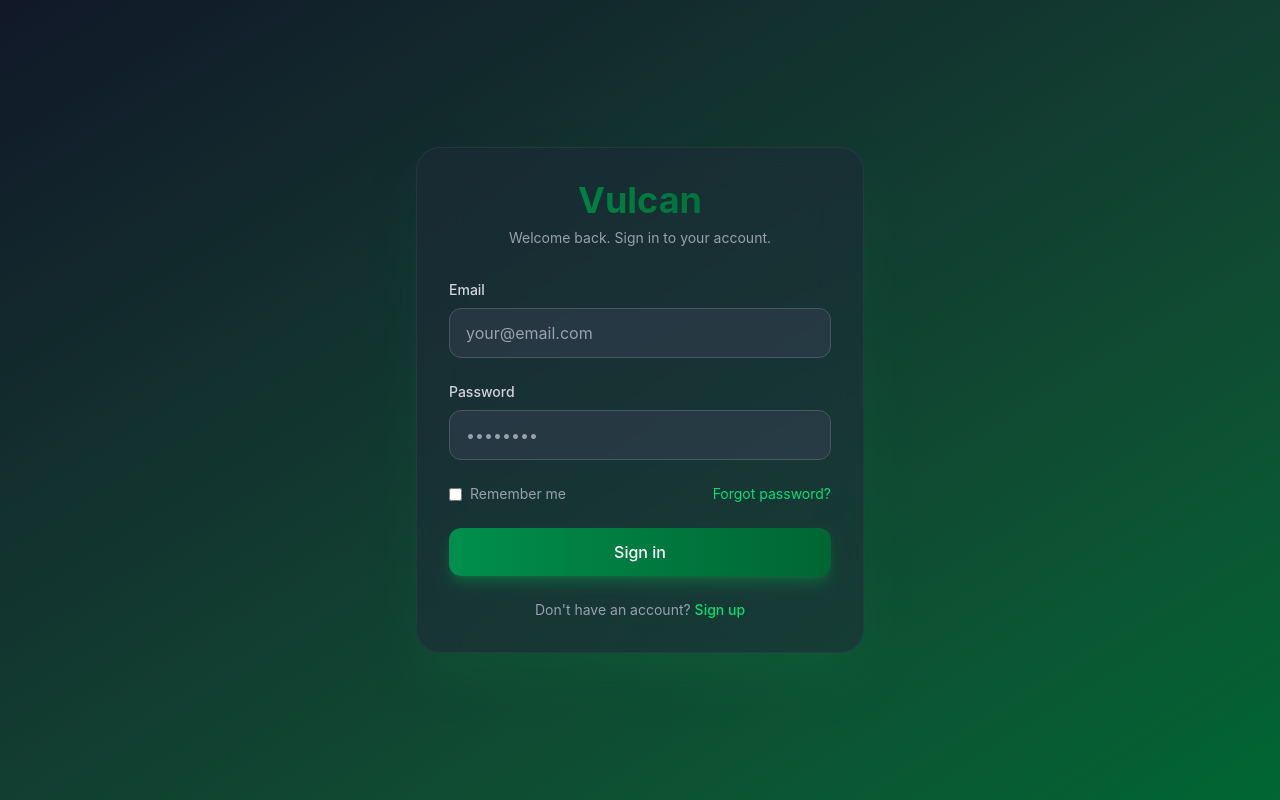
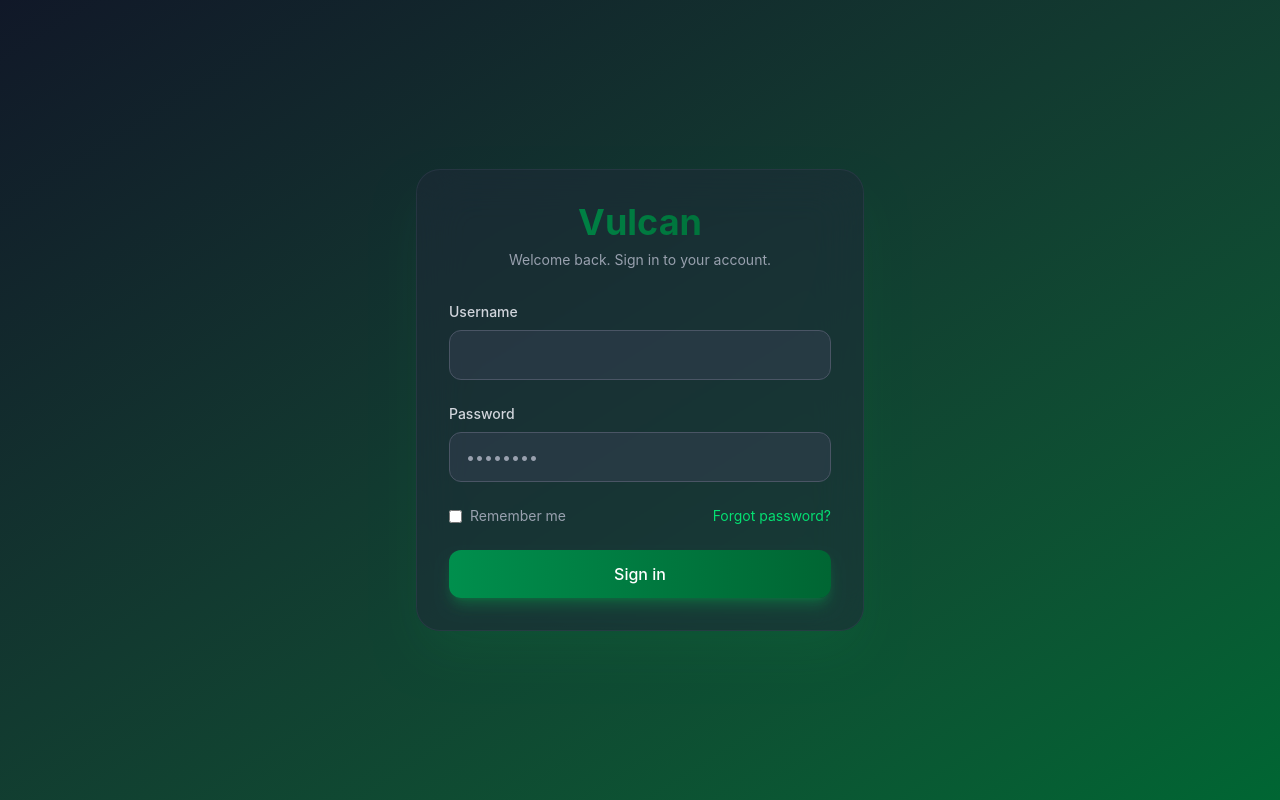
Before and after one commit to Erasmus-Slovenia/Vulcan, a React (Vite) app in the folder frontend/: page /login in a window 1280 px wide. Built offline with nearby package versions, Linux system fonts and the light colour scheme.

Commit message:
changed the login page

```diff
--- a/frontend/src/App.tsx
+++ b/frontend/src/App.tsx
@@ -12,4 +12,4 @@ function App() {
     </Router>
   )
 }
-export default App
+export default App;
--- a/frontend/src/features/auth/LoginPage.tsx
+++ b/frontend/src/features/auth/LoginPage.tsx
@@ -11,11 +11,10 @@ function LoginPage() {
                     </div>
                     <form className="space-y-6">
                         <div>
-                            <label className="block text-sm font-medium text-gray-300 mb-2">Email</label>
+                            <label className="block text-sm font-medium text-gray-300 mb-2">Username</label>
                             <input
-                                type="email"
+                                type="text"
                                 className="w-full px-4 py-3 bg-gray-700/50 border border-gray-600 rounded-xl text-white placeholder-gray-400 focus:outline-none focus:ring-2 focus:ring-green-500/50 focus:border-transparent transition-all duration-300"
-                                placeholder="your@email.com"
                                 required
                             />
                         </div>
@@ -42,10 +41,6 @@ function LoginPage() {
                             Sign in
                         </button>
                     </form>
-                    <p className="text-center mt-6 text-sm text-gray-400">
-                        Don't have an account?{' '}
-                        <a href="#" className="text-green-400 font-medium hover:text-green-300 transition-colors">Sign up</a>
-                    </p>
                 </div>
             </div>
         </div>
```
